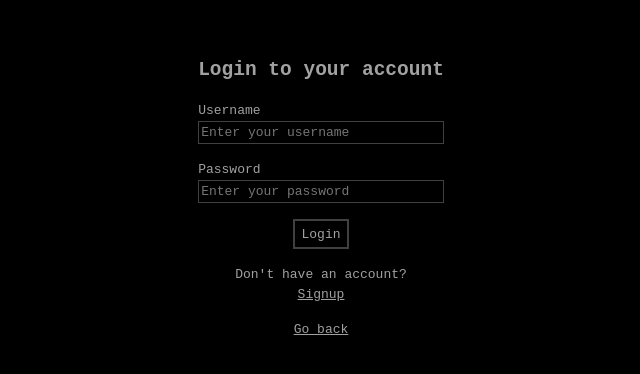
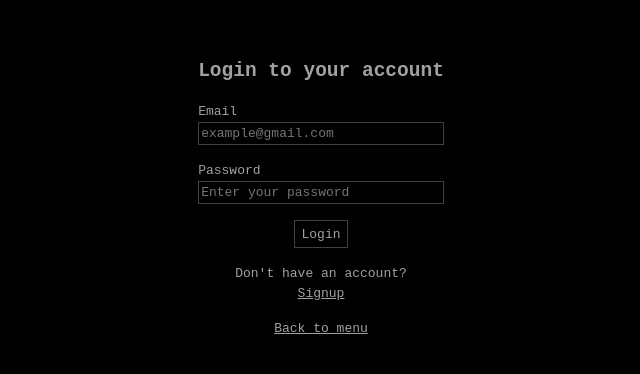
Before and after one commit to PROMCz11/Canvas-Scribble-App, a SvelteKit app: page /login in a window 1280 px wide. Shown: the part 202-576 px from the top of the page, without its empty margins (319-959 px from the left). Built offline with nearby package versions, Linux system fonts and the light colour scheme.

Commit message:
Users can now register and log in

```diff
--- a/src/global.css
+++ b/src/global.css
@@ -66,12 +66,17 @@ body {
 }
 
 button {
-    border: 2px solid #a1a1a166;
+    border: 1px solid #a1a1a166;
     background-color: transparent;
     padding: .2rem .4rem;
     color: #a1a1a1;
     transition: all 50ms ease-in-out;
     cursor: pointer;
+}
+
+button:hover, input[type="text"]:hover {
+    border-color: white;
+    color: white;
 }
 
 button:active {
@@ -81,6 +86,10 @@ button:active {
 
 a {
     color: #a1a1a1;
+}
+
+a:hover {
+    color: white;
 }
 
 input[type="range"] {
--- /dev/null
+++ b/src/lib/cookieHandlers.js
@@ -0,0 +1,24 @@
+export function insertCookie(cookieName, cookieValue) {
+    const date = new Date();
+    date.setTime(date.getTime() + (30 * 24 * 60 * 60 * 1000));
+    const expires = `expires=${date.toUTCString()}`;
+    document.cookie = `${cookieName}=${cookieValue}; ${expires}; path=/;`;
+}
+
+export function getCookie(cookieName) {
+    const name = cookieName + "=";
+    const decodedCookie = decodeURIComponent(document.cookie);
+    const cookieArray = decodedCookie.split(';');
+
+    for (let cookie of cookieArray) {
+        cookie = cookie.trim();
+        if (cookie.indexOf(name) === 0) {
+            return cookie.substring(name.length, cookie.length);
+        }
+    }
+    return null;
+}
+
+export function deleteCookie(cookieName) {
+    document.cookie = `${cookieName}=; expires=Thu, 01 Jan 1970 00:00:00 UTC; path=/;`;
+}
--- a/src/routes/login/+page.svelte
+++ b/src/routes/login/+page.svelte
@@ -1,21 +1,62 @@
 <script>
+    import { insertCookie } from "$lib/cookieHandlers";
+    let email, password;
+    const login = () => {
+        if(!email || !password) {
+            // Needs better validation
+            console.log("Provide valid info");
+        }
+        fetch("https://canvas-scribble-app.onrender.com/api/player/login", {
+            method: "POST",
+            body: JSON.stringify({
+                email: email,
+                password: password
+            }),
+            headers: {"Content-Type": "application/json"},
+            credentials: "include"
+        })
+        .then(res => res.json())
+        .then(json => {
+            if(json.status) {
+                const authToken = json.data.authToken;
+                insertCookie("authToken", authToken);
+                // goto lobby
+            }
 
+            else {
+                console.log(json.message);
+            }
+        })
+        .catch(err => console.log(err));
+    }
 </script>
 
 <main>
     <div class="login-info">
         <h2>Login to your account</h2>
-        <p>Username</p>
-        <input type="text" placeholder="Enter your username">
+        <p>Email</p>
+        <input
+        on:keydown={e => {
+            if(e.key === "Enter") {
+                login();
+            }
+        }}
+        bind:value={email} type="text" placeholder="example@gmail.com">
         <p>Password</p>
-        <input type="text" placeholder="Enter your password">
+        <input
+        on:keydown={e => {
+            if(e.key === "Enter") {
+                login();
+            }
+        }}
+        bind:value={password} type="text" placeholder="Enter your password">
     </div>
-    <button>Login</button>
+    <button on:click={login}>Login</button>
     <div>
         <p>Don't have an account?</p>
         <a href="signup">Signup</a>
     </div>
-    <a href="/">Go back</a>
+    <a href="/">Back to menu</a>
 </main>
 
 <style>
```
Also changed, not shown: src/routes/signup/+page.svelte (+53 -5 lines).
